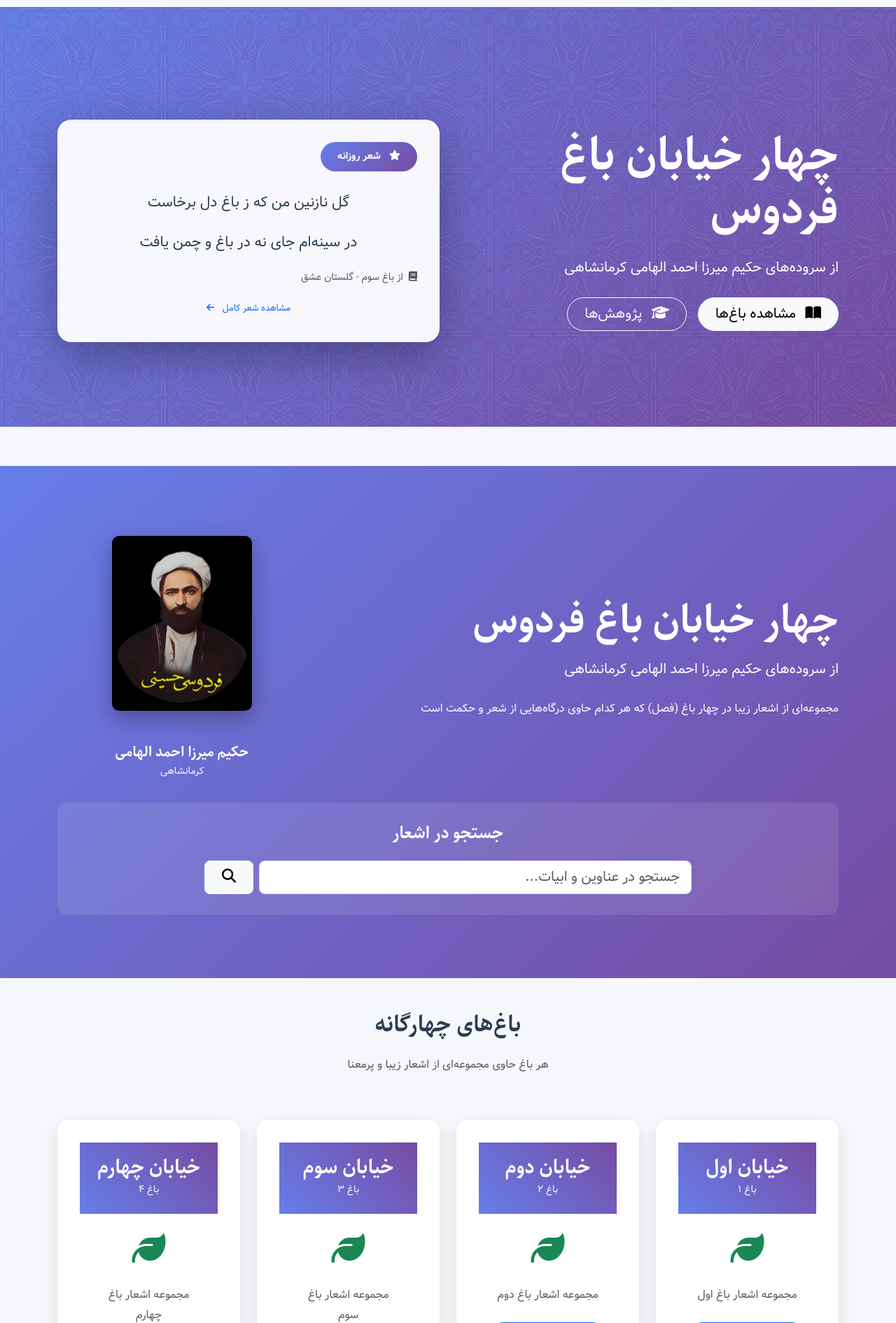
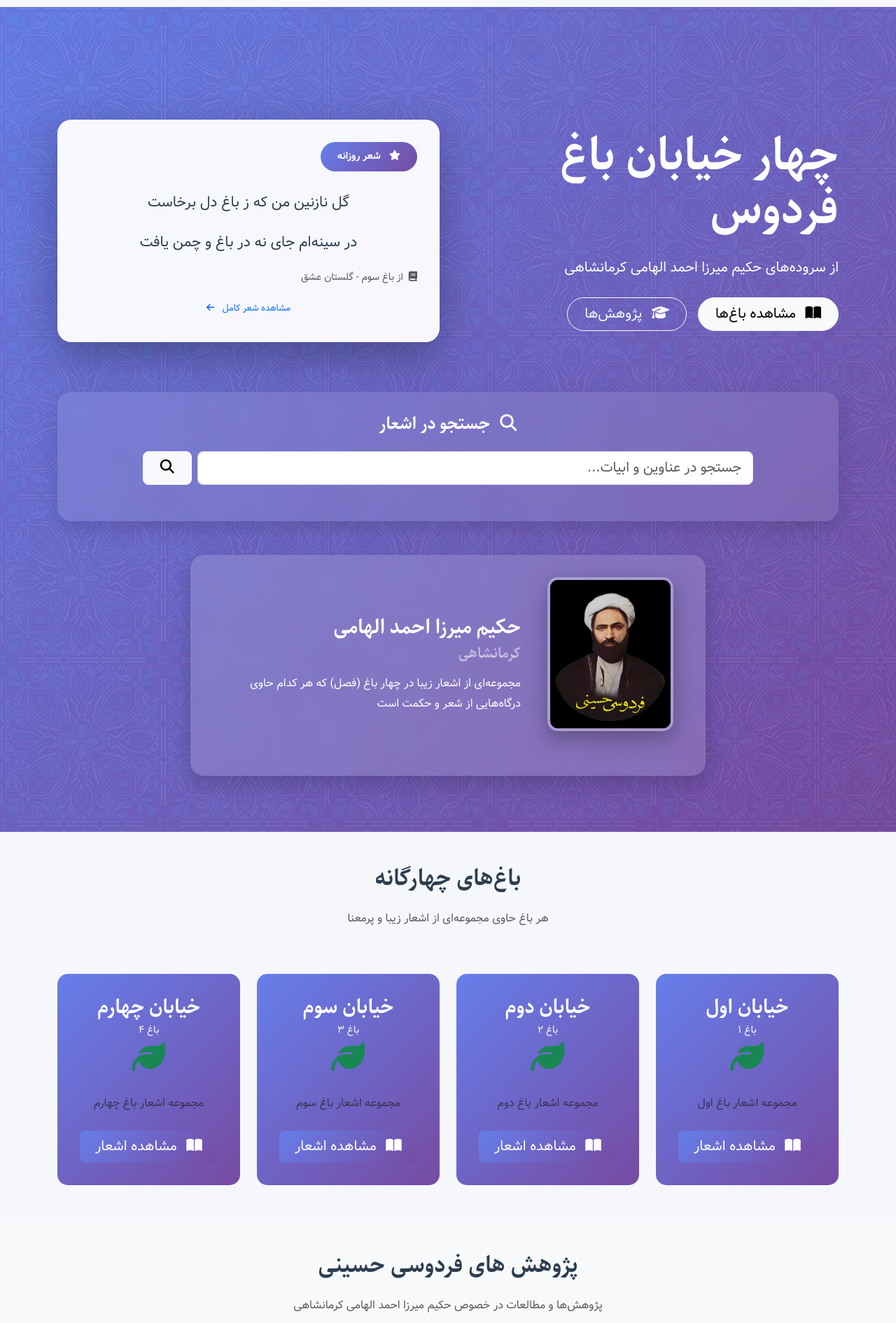
Before and after one commit to salarimendi/fhosseini, a Flask app: page / in a window 1280 px wide. Shown: the part 62-1953 px from the top of the page at 70% size. Run offline with Flask 3, Linux system fonts and the light colour scheme; data comes from the database, SQL or seed files in the repository; data that the repository does not hold is empty; parts of the project's set-up code (start-up, migrations or seed data) failed here and were passed over; some libraries are stand-ins or nearby versions.

Commit message:
ui modified home.html

```diff
--- a/app/templates/home.html
+++ b/app/templates/home.html
@@ -4,78 +4,84 @@
 
 {% block head %}
 <style>
-    .hero-section {
-        background: linear-gradient(135deg, #667eea 0%, #764ba2 100%);
-        color: white;
-        padding: 100px 0 60px;
-        margin-top: 56px;
-    }
-
-    .poet-image {
-        width: 200px;
-        height: 250px;
-        object-fit: cover;
-        border-radius: 10px;
-        box-shadow: 0 10px 30px rgba(0,0,0,0.3);
+/* استایل‌های اضافی برای hero-banner یکپارچه */
+.poet-intro-card {
+    background: rgba(255, 255, 255, 0.15);
+    backdrop-filter: blur(10px);
+    border-radius: 20px;
+    padding: 2rem;
+    box-shadow: 0 10px 30px rgba(0,0,0,0.2);
     transition: transform 0.3s ease;
 }
 
-    .poet-image:hover {
+.poet-intro-card:hover {
+    transform: translateY(-5px);
+}
+
+.poet-intro-card .poet-image {
+    width: 180px;
+    height: 220px;
+    object-fit: cover;
+    border-radius: 15px;
+    box-shadow: 0 10px 30px rgba(0,0,0,0.3);
+    border: 4px solid rgba(255,255,255,0.3);
+    transition: transform 0.3s ease;
+}
+
+.poet-intro-card .poet-image:hover {
     transform: scale(1.05);
 }
 
+/* بهبود نمایش کادر جستجو */
 .search-container {
     background: rgba(255, 255, 255, 0.1);
     backdrop-filter: blur(10px);
-        border-radius: 15px;
-        padding: 30px;
+    border-radius: 20px;
+    padding: 2rem;
     margin: 30px 0;
+    box-shadow: 0 10px 30px rgba(0,0,0,0.15);
 }
 
-    .garden-card {
+.search-container h4 {
+    color: white;
+    font-weight: 600;
+}
+
+/* بهبود دکمه‌های باغ */
+.garden-card .btn-primary {
+    background: linear-gradient(135deg, var(--primary-color) 0%, var(--secondary-color) 100%) !important;
+    border: none !important;
+    transition: all 0.3s ease;
+}
+
+.garden-card .btn-primary:hover {
+    transform: translateY(-3px);
+    box-shadow: 0 5px 15px rgba(0,0,0,0.2);
+}
+
+/* بهبود نتایج جستجو */
+.search-results {
     background: white;
     border-radius: 15px;
-        box-shadow: 0 8px 25px rgba(0,0,0,0.1);
-        transition: all 0.3s ease;
-        overflow: hidden;
-        margin-bottom: 30px;
-    }
-
-    .garden-card:hover {
-        transform: translateY(-10px);
-        box-shadow: 0 15px 40px rgba(0,0,0,0.15);
-    }
-
-    .garden-header {
-        background: linear-gradient(45deg, #667eea, #764ba2);
-        color: white;
-        padding: 20px;
-        text-align: center;
-    }
-
-    .garden-body {
-        padding: 25px;
-        text-align: center;
-    }
-
-    .search-results {
-        background: white;
-        border-radius: 10px;
     margin-top: 20px;
     max-height: 400px;
     overflow-y: auto;
-        display: none;
+    box-shadow: 0 5px 20px rgba(0,0,0,0.2);
+}
+
+[data-theme-mode="dark"] .search-results {
+    background: #2d2d2d;
 }
 
 .search-result-item {
-        padding: 15px;
-        border-bottom: 1px solid #eee;
+    padding: 1rem;
+    border-bottom: 1px solid var(--border-color);
     cursor: pointer;
     transition: background-color 0.2s;
 }
 
 .search-result-item:hover {
-        background-color: #f8f9fa;
+    background-color: var(--hover-bg);
 }
 
 .search-result-item:last-child {
@@ -89,14 +95,27 @@
     margin-top: 5px;
 }
 
-    @media (max-width: 768px) {
-        .hero-section {
-            padding: 80px 0 40px;
+[data-theme-mode="dark"] .verse-preview {
+    color: #aaa;
 }
 
-        .poet-image {
-            width: 150px;
-            height: 200px;
+/* رسپانسیو */
+@media (max-width: 768px) {
+    .poet-intro-card {
+        padding: 1.5rem;
+    }
+
+    .poet-intro-card .poet-image {
+        width: 140px;
+        height: 180px;
+    }
+
+    .search-container {
+        padding: 1.5rem;
+    }
+
+    .hero-banner .display-3 {
+        font-size: 2rem;
     }
 }
 </style>
@@ -104,10 +123,11 @@
 
 {% block content %}
 
-<!-- Hero Section with Daily Poem -->
+<!-- Hero Banner یکپارچه با تمام المان‌ها -->
 <section class="hero-banner">
     <div class="container">
-        <div class="row align-items-center min-vh-50">
+        <!-- بخش بالا: شعر روزانه + عنوان اصلی -->
+        <div class="row align-items-center min-vh-50 mb-4">
             <div class="col-lg-6 text-center text-lg-start mb-4 mb-lg-0">
                 <h1 class="display-3 fw-bold mb-4 animate-fade-in">
                     چهار خیابان باغ فردوس
@@ -115,7 +135,7 @@
                 <p class="lead mb-4 animate-fade-in-delay-1">
                     از سروده‌های حکیم میرزا احمد الهامی کرمانشاهی
                 </p>
-                <div class="d-flex gap-3 justify-content-center justify-content-lg-start animate-fade-in-delay-2">
+                <div class="d-flex gap-3 justify-content-center justify-content-lg-start animate-fade-in-delay-2 flex-wrap">
                     <a href="#gardens" class="btn btn-light btn-lg rounded-pill px-4">
                         <i class="fas fa-book-open me-2"></i>
                         مشاهده باغ‌ها
@@ -134,7 +154,6 @@
                         شعر روزانه
                     </div>
                     <div class="daily-poem-content">
-                        <!-- این بخش بعداً با داده واقعی پر می‌شود -->
                         <p class="verse-line mb-3">گل نازنین من که ز باغ دل برخاست</p>
                         <p class="verse-line mb-3">در سینه‌ام جای نه در باغ و چمن یافت</p>
                         <small class="text-muted d-block mt-3">
@@ -149,43 +168,15 @@
                 </div>
             </div>
         </div>
-    </div>
-</section>
 
-
-<!-- Hero Section -->
-<section class="hero-section">
-    <div class="container">
-        <div class="row align-items-center">
-            <div class="col-lg-8">
-                <div class="text-center text-lg-start">
-                    <h1 class="display-4 fw-bold mb-3" style="font-family: 'Sahel', Tahoma, sans-serif;">
-                        چهار خیابان باغ فردوس
-                    </h1>
-                    <p class="lead mb-4">
-                        از سروده‌های حکیم میرزا احمد الهامی کرمانشاهی
-                    </p>
-                    <p class="mb-0">
-                        مجموعه‌ای از اشعار زیبا در چهار باغ (فصل) که هر کدام حاوی درگاه‌هایی از شعر و حکمت است
-                    </p>
-                </div>
-            </div>
-            <div class="col-lg-4">
-                <div class="text-center">
-                    <img src="{{ url_for('static', filename='images/poet.png') }}"
-                         alt="حکیم میرزا احمد الهامی کرمانشاهی"
-                         class="poet-image">
-                    <h5 class="mt-3 mb-0">حکیم میرزا احمد الهامی</h5>
-                    <small class="text-light">کرمانشاهی</small>
-                </div>
-            </div>
-        </div>
-
-        <!-- Search Section -->
+        <!-- بخش جستجو -->
         <div class="search-container">
             <div class="row justify-content-center">
-                <div class="col-lg-8">
-                    <h4 class="text-center mb-4">جستجو در اشعار</h4>
+                <div class="col-lg-10">
+                    <h4 class="text-center mb-4">
+                        <i class="fas fa-search me-2"></i>
+                        جستجو در اشعار
+                    </h4>
                     <div class="d-flex gap-2">
                         <input type="text"
                                id="searchInput"
@@ -200,6 +191,28 @@
                 </div>
             </div>
         </div>
+
+        <!-- بخش عکس و معرفی حکیم الهامی -->
+        <div class="row justify-content-center mt-5">
+            <div class="col-lg-8">
+                <div class="poet-intro-card">
+                    <div class="row align-items-center">
+                        <div class="col-md-4 text-center mb-3 mb-md-0">
+                            <img src="{{ url_for('static', filename='images/poet.png') }}"
+                                 alt="حکیم میرزا احمد الهامی کرمانشاهی"
+                                 class="poet-image">
+                        </div>
+                        <div class="col-md-8 text-center text-md-start">
+                            <h3 class="text-white mb-2">حکیم میرزا احمد الهامی</h3>
+                            <h5 class="text-white-50 mb-3">کرمانشاهی</h5>
+                            <p class="text-white mb-0" style="line-height: 1.8;">
+                                مجموعه‌ای از اشعار زیبا در چهار باغ (فصل) که هر کدام حاوی درگاه‌هایی از شعر و حکمت است
+                            </p>
+                        </div>
+                    </div>
+                </div>
+            </div>
+        </div>
     </div>
 </section>
 
@@ -208,7 +221,7 @@
     <div class="container">
         <div class="row justify-content-center mb-5">
             <div class="col-lg-8 text-center">
-                <h2 class="mb-4" style="font-family: 'Sahel', Tahoma, sans-serif;">باغ‌های چهارگانه</h2>
+                <h2 class="mb-4">باغ‌های چهارگانه</h2>
                 <p class="text-muted">هر باغ حاوی مجموعه‌ای از اشعار زیبا و پرمعنا</p>
             </div>
         </div>
@@ -218,7 +231,7 @@
             <div class="col-lg-6 col-xl-3">
                 <div class="garden-card">
                     <div class="garden-header">
-                        <h3 class="mb-0" style="font-family: 'Sahel', Tahoma, sans-serif;">
+                        <h3 class="mb-0">
                             {% if garden_num == 1 %}خیابان اول
                             {% elif garden_num == 2 %}خیابان دوم
                             {% elif garden_num == 3 %}خیابان سوم
@@ -240,7 +253,7 @@
                             {% endif %}
                         </p>
                         <a href="{{ url_for('main.garden', garden_num=garden_num) }}"
-                           class="btn btn-outline-primary btn-lg w-100">
+                           class="btn btn-primary btn-lg w-100">
                             <i class="fas fa-book-open me-2"></i>
                             مشاهده اشعار
                         </a>
@@ -257,13 +270,10 @@
     <div class="container">
         <div class="row justify-content-center mb-5">
             <div class="col-lg-8 text-center">
-                <h2 class="mb-4" style="font-family: 'Sahel', Tahoma, sans-serif;">پژوهش های فردوسی حسینی</h2>
+                <h2 class="mb-4">پژوهش های فردوسی حسینی</h2>
                 <p class="text-muted">پژوهش‌ها و مطالعات در خصوص حکیم میرزا احمد الهامی کرمانشاهی</p>
             </div>
         </div>
-
-
-
 
         <div class="row">
             <div class="col-lg-4">
@@ -272,7 +282,7 @@
                         <div class="mb-4">
                             <i class="fas fa-newspaper fa-3x text-primary"></i>
                         </div>
-                        <h4 class="mb-3" style="font-family: 'Sahel', Tahoma, sans-serif;">مقالات علمی</h4>
+                        <h4 class="mb-3">مقالات علمی</h4>
                         <p class="text-muted mb-4">
                             مطالعات تخصصی در مورد زندگی، آثار و اندیشه‌های حکیم میرزا احمد الهامی کرمانشاهی و تأثیر او بر ادبیات فارسی
                         </p>
@@ -289,7 +299,7 @@
                         <div class="mb-4">
                             <i class="fas fa-lightbulb fa-3x text-primary"></i>
                         </div>
-                        <h4 class="mb-3" style="font-family: 'Sahel', Tahoma, sans-serif;">نوشته‌های پژوهشی</h4>
+                        <h4 class="mb-3">نوشته‌های پژوهشی</h4>
                         <p class="text-muted mb-4">
                             تحلیل‌ها و بررسی‌های ادبی از اشعار چهار خیابان باغ فردوس و جایگاه آن در ادبیات کلاسیک فارسی
                         </p>
@@ -306,7 +316,7 @@
                         <div class="mb-4">
                             <i class="fas fa-file-alt fa-3x text-primary"></i>
                         </div>
-                        <h4 class="mb-3" style="font-family: 'Sahel', Tahoma, sans-serif;">مستندسازی و تطبیق تاریخی</h4>
+                        <h4 class="mb-3">مستندسازی و تطبیق تاریخی</h4>
                         <p class="text-muted mb-4">
                             شرح کامل فرآیند مستندسازی، اهداف پژوهش و تطبیق تاریخی اشعار الهامی با منابع معتبر.
                         </p>
@@ -318,11 +328,6 @@
                 </div>
             </div>
         </div>
-
-
-
-
-
     </div>
 </section>
 
@@ -336,7 +341,7 @@
                         <div class="mb-4">
                             <i class="fas fa-users fa-4x text-primary"></i>
                         </div>
-                        <h2 class="mb-4" style="font-family: 'Sahel', Tahoma, sans-serif;">
+                        <h2 class="mb-4">
                             فراخوان همکاری پژوهشی
                         </h2>
                         <h5 class="mb-4">
```
Lines whose indentation alone changed are shown as unchanged.
